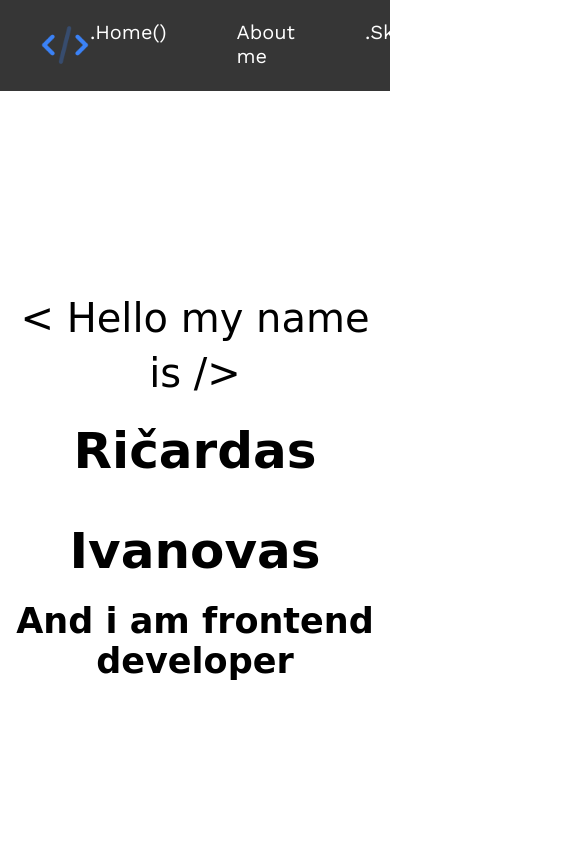
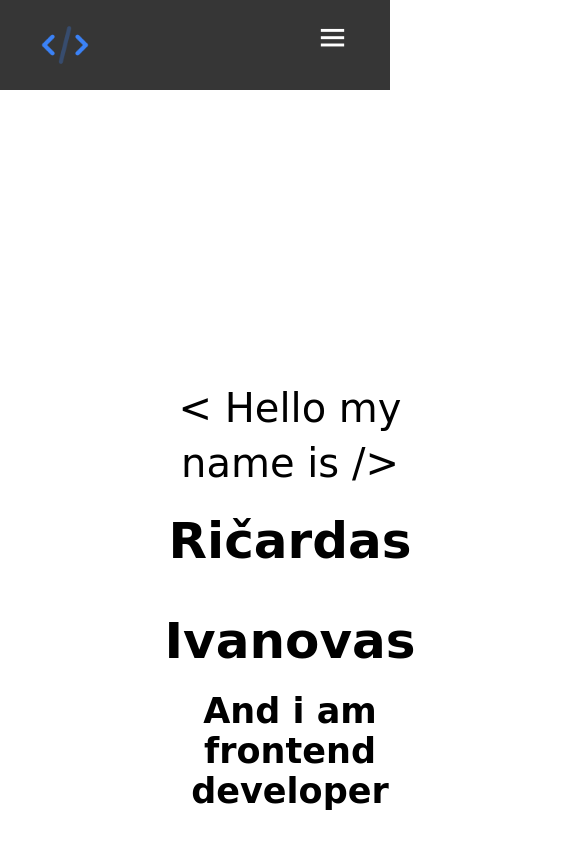
Before and after one commit to Ricardas23/MyPortfolio, a plain HTML site: page index.html in a window 390 px wide. Shown: the top 844 px of the page, 585 px wide, since content can reach past the window. Drawn offline with nearby package versions, Linux system fonts and the light colour scheme; a web font is replaced by a local one.

Commit message:
Responsive change nr.1
 Changes in styling

```diff
--- a/_Footer.scss
+++ b/_Footer.scss
@@ -1,7 +1,7 @@
 @use 'Colors';
 
 .footer-container{
-    height: 50vh;
+    padding: 120px;
 }
 
 .contacts-text > h2:nth-child(1) {
--- a/_Main.scss
+++ b/_Main.scss
@@ -1,5 +1,5 @@
 @use 'Colors';
-
+@use 'Responsive';
 // main{
 //     padding-left: 300px;
 //     padding-right: 300px;
@@ -9,11 +9,16 @@
     // padding-left: 300px;
     // padding-right: 300px;
     // height: 100vh;
-    padding-top: 200px;
-    width: 100%;
+    // padding-top: 90px;
+    padding: 290px;
+    // width: 100%;
     align-self: center;
     text-align: center;
-    height: 70vh;
+    display: flex;
+    flex-direction: column;
+    text-align: center;
+    align-items: center;
+    // height: 80vh;
 }
 
 
@@ -30,10 +35,10 @@ span{
     animation-fill-mode: forwards;
 }
 
-@keyframes typing {
-    from { width: 0 }
-    to { width: 100% }
-  }
+// @keyframes typing {
+//     from { width: 0 }
+//     to { width: 100% }
+//   }
 
 .name{
     font-size: 50px;
@@ -51,15 +56,16 @@ span{
 
 .aboutme-container{
     background-color: var(--aboutme-color);
-    height: 100vh;
+    min-height: 100vh;
     // overflow: auto;
     display: flex;
     justify-content: center;
+    @include desktop{min-height: 40vh;}
 }
 
 .aboutme{
     display: flex;
-    width: 50%;
+    // width: 50%;
     height: 800px;
     padding-top: 100px;
     gap: 100px;
@@ -88,3 +94,20 @@ span{
     font-family: 'Handjet', cursive;
     font-weight: 400;
 }
+
+.about-me-wrapper{
+    padding: 0px 50px;
+
+}
+
+// @media  (max-width: 992px) {
+//     .introduction{
+//         // height: 40vh;
+//     }
+// }
+
+// @media  (max-width: 992px) {
+//     .aboutme-container{
+//         min-height: 40vh;
+//     }
+// }
--- a/_MySkills.scss
+++ b/_MySkills.scss
@@ -1,9 +1,10 @@
 @use 'Colors';
 
 .myskills-container{
-    height: 100vh;
-    width: 100%;
+    // height: 100vh;
+    // width: 100%;
     // background-color: var(--myskills-color);
+    padding: 120px;
     background:linear-gradient(0deg, rgba(70,70,70,1) 0%, rgba(80,80,80,1) 100%);
 }
 
@@ -15,11 +16,12 @@
     width: 70%;
     flex-wrap: wrap;
     padding-left: 15%;
+    padding-right: 15%;
 }
 
-.skills-box{
-    padding-top: 100px;
-}
+// .skills-box{
+//     padding-top: 100px;
+// }
 
 .skills-intro{
     font-size: 50px;
--- a/_Projects.scss
+++ b/_Projects.scss
@@ -1,8 +1,9 @@
 .projects-container{
-    height: 90vh;
-    padding-left: 15%;
-    padding-right: 15%;
-    padding-top: 100px;
+    // min-height: 45vh;
+    // padding-left: 15%;
+    // padding-right: 15%;
+    // padding-top: 100px;
+    padding: 100px 15% 100px 15%;
     background-color: var(--aboutme-color);
 }
 .project-img{
@@ -19,7 +20,7 @@
 }
 
 .row {
-    width: 30%;
+    width: 400px;
     position: relative;
     overflow: hidden;
     border-radius: 8px;
@@ -86,4 +87,20 @@
 
   .D-Flex {
     display: flex;
+    gap: 20px;
+    flex-wrap: wrap;
+    justify-content: center;
   }
+
+  @media  (max-width: 992px) {
+      .projects-container{
+        height: auto;
+      }
+}
+
+@media  (max-width: 992px) {
+    .D-Flex{
+      flex-wrap: wrap;
+      justify-content: center;
+    }
+}
--- /dev/null
+++ b/_Responsive.scss
@@ -0,0 +1,5 @@
+@mixin desktop {
+    @media screen and (max-width: 992px) {
+         @content;
+}
+}
--- a/_header.scss
+++ b/_header.scss
@@ -1,4 +1,10 @@
 @use 'Colors';
+@use 'Responsive';
+// @mixin desktop {
+//     @media screen and (max-width: 992px) {
+//          @content;
+// }
+// }
 
 .header-container {
     display: flex;
@@ -7,16 +13,20 @@
     background-color: var(--headerBackground-Color);
     position: sticky;
     top: 0;
+    border-bottom: 1px solid white;
+    z-index: 100;
 }
 
 .header-info {
     display: flex;
-
+    @include desktop{flex-direction: column;}
 }
 
 .header-info li{
     margin-right: 70px;
     list-style-type: none;
+    @include desktop{padding: 5px;
+        border-bottom: 1px solid white;}
 }
 
 .header-info li a{
@@ -50,3 +60,56 @@ li a:hover::after{
     width: 50px;
     height: 50px;
 }
+
+.bx {
+    font-family: boxicons !important;
+    font-weight: 400;
+    font-style: normal;
+    font-variant: normal;
+    line-height: 1;
+    text-rendering: auto;
+    display: inline-block;
+    text-transform: none
+}
+
+#menu-icon {
+    font-size: 35px;
+    color: var(--text-color);
+    z-index: 101;
+    cursor: pointer;
+    margin-left: 25px;
+    display: none;
+    @include desktop{display: block; color: white;}
+  }
+
+#menu-icon:hover{
+    transform: scale(1.3);
+    color: white;
+    transition: 0.5s ease-in-out;
+}
+
+.navlist{
+    display: flex;
+    @include desktop{}
+}
+
+.navlist.open{
+    @include desktop{top: 100%;
+    width: 200px;
+}
+}
+
+.navlist{
+    @include desktop{
+        position: absolute;
+        top: -1000px;
+        right: 0;
+        display: flex;
+        flex-direction: column;
+        background: var(--bg-color);
+        text-align: left;
+        transition: all 0.45s ease;
+        background-color: black;
+        padding: 15px;
+    }
+}
--- a/index.html
+++ b/index.html
@@ -13,13 +13,18 @@
     <link href="https://fonts.googleapis.com/css2?family=Inter:wght@400;600;900&family=Work+Sans&display=swap" rel="stylesheet">
     <link rel="stylesheet" href="https://cdn.jsdelivr.net/gh/devicons/devicon@v2.15.1/devicon.min.css">
 
+    <link
+      rel="stylesheet"
+      href="https://unpkg.com/boxicons@latest/css/boxicons.min.css"
+    />
+
 </head>
 <body>
     <header class="header-container">
 
         <img  class="logo" src="./img/code.png" alt="">
 
-    <nav >
+    <nav class="navlist">
         <ul class="header-info">
             <li>
                 <a href="#home">.Home()</a>
@@ -38,17 +43,22 @@
             </li>
         </ul>
     </nav>
+    <div id="menu-icon" class="bx bx-menu"></div>
 
     </header>
 
     <main>
         <section id="home" class="introduction">
-            <span> < Hello my name is /></span>
-            <h1 class="name">Ričardas Ivanovas</h1>
-            <h2 class="me-info">And i am frontend developer</h2>
+            <div class="text-center">
+                <span> < Hello my name is /></span>
+                <h1 class="name">Ričardas Ivanovas</h1>
+                <h2 class="me-info">And i am frontend developer</h2>
+            </div>
+
         </section>
 
         <section id="about-me" class="aboutme-container">
+        <div class="about-me-wrapper">
             <div class="aboutme">
                 <img class="foto" src="./img/unnamed.jpg" alt="">
                 <div>
@@ -58,6 +68,7 @@
                     <p class="info-aboutme-text">As a recent graduate with a passion for front-end development, I am eager to applymy skills and knowledge to create visually appealing and user-friendly websites.With a good foundation in HTML, CSS, JavaScript, and responsive design, I amcommitted to contributing to innovative projects and delivering exceptional userexperiences. My goal is to continuously grow as a front-end developer whilecollaborating with a dynamic team to bring digital visions to life.</p>
                 </div>
             </div>
+        </div>
 
         </section>
 
--- a/script.js
+++ b/script.js
@@ -15,3 +15,18 @@
 //         }
 //     })
 // }
+
+
+let menu = document.querySelector('#menu-icon');
+let navlist = document.querySelector('.navlist');
+
+menu.onclick = () => {
+    menu.classList.toggle('bx-x')
+    navlist.classList.toggle('open')
+}
+
+window.onscroll = () => {
+    menu.classList.remove('bx-x');
+    navlist.classList.remove('open');
+
+}
--- a/style.scss
+++ b/style.scss
@@ -3,6 +3,7 @@
 @use 'MySkills';
 @use 'Projects';
 @use 'Footer';
+@use 'Responsive';
 *::before,
 *::after {
   box-sizing: border-box;
```
Also changed, not shown: style.css, 1 other file.
